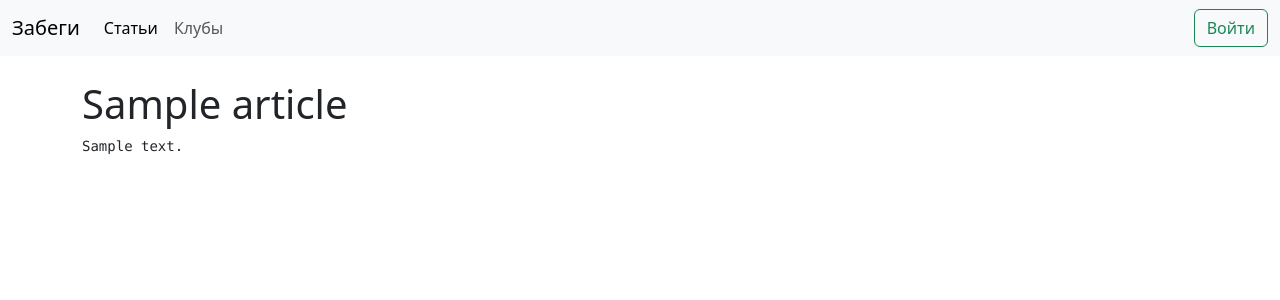
After one commit to enkeow/run_projects, a Flask app: page /articles/1 in a window 1280 px wide. The commit adds this page. Shown: the top 300 px of the page. Run offline with Flask 3, Linux system fonts and the light colour scheme; tables that the repository leaves empty hold one stand-in row (values such as "Sample post").

Commit message:
html для страницы со статьей

```diff
--- a/app.py
+++ b/app.py
@@ -29,7 +29,7 @@ def main_page():
     return render_template("main_page.html")
 
 
-@app.route("/article", methods=["POST", "GET"])
+@app.route("/add_article", methods=["POST", "GET"])
 def add_article():
     form = LoginForm()
     if request.method == "GET":
@@ -46,13 +46,19 @@ def add_article():
             db.session.commit()
             flash('Статья успешно добавлена на сайт')
             return render_template('main_page.html', form=form)
-    return render_template('main_page.html', form=form)
 
 
 @app.route('/articles')
 def articles_page():
-    articles = Article_run.query.order_by(Article_run.id.desc()).limit(3).all()
+    articles = Article_run.query.order_by(Article_run.id.desc()).limit(6).all()
     return render_template('article_page.html', articles=articles)
+
+
+@app.route('/articles/<int:article_id>')
+def article_id(article_id):
+    article = Article_run.query.get_or_404(article_id)
+
+    return render_template('article_id.html', article=article)
 
 
 if __name__ == "__main__":
--- a/templates/article.html
+++ b/templates/article.html
@@ -13,7 +13,7 @@
             {{ form.text(class="form-control text") }}
             <br>
             <div class="d-flex justify-content-center">
-                <button type="submit" class="btn btn-primary">Добавить статью</button>
+                <button type="submit" class="btn btn-outline-dark">Добавить статью</button>
             </div>
         </form>
     </div>
--- /dev/null
+++ b/templates/article_id.html
@@ -0,0 +1,6 @@
+{% extends 'main.html' %}
+
+{% block content %}
+    <h1>{{ article.title }}</h1>
+    <pre style="white-space: pre-wrap;">{{ article.text }}</pre>
+{% endblock %}
--- a/templates/index.html
+++ b/templates/index.html
@@ -68,7 +68,6 @@
     <div class="container">
       <img src="https://wnmarathon.runc.run/uploads/page_card_photos/WhiteNights_Photo_01.jpg" alt="Изображение бега">
       <div class="container-text">
-        <h1>Легких ног</h1>
         <button class="btn btn-primary">Найти забег</button>
       </div>
     </div>
@@ -88,7 +87,7 @@
       <li>Делайте паузы между тренировками — в самом начале можно бегать через день, чтобы организм успевал восстановиться и отдохнуть.</li>
     </div>
     <div class="container-fluid footer">
-      <div class="row">
+      <div class="row",>
         <div class="col">
           <p>Контакты</p>
         </div>
--- a/templates/main_page.html
+++ b/templates/main_page.html
@@ -2,10 +2,9 @@
 
 {% block content %}
 <div class="container">
-    <img src="https://wnmarathon.runc.run/uploads/page_card_photos/WhiteNights_Photo_01.jpg" alt="Изображение бега">
+    <img src="https://wnmarathon.runc.run/uploads/page_card_photos/WhiteNights_Photo_04.jpg" alt="Изображение бега">
     <div class="container-text">
-      <h1>Легких ног</h1>
-      <button class="btn btn-primary">Найти забег</button>
+      <button class="btn btn-outline-secondary">Найти забег</button>
     </div>
   </div>
   <div class="container text-container mb-5">
--- a/templates/navbar.html
+++ b/templates/navbar.html
@@ -1,13 +1,13 @@
 <nav class="navbar navbar-expand-lg bg-body-tertiary">
     <div class="container-fluid">
-      <a class="navbar-brand" href="#">Забеги</a>
+      <a class="navbar-brand" href="http://127.0.0.1:5000/">Забеги</a>
       <button class="navbar-toggler" type="button" data-bs-toggle="collapse" data-bs-target="#navbarSupportedContent" aria-controls="navbarSupportedContent" aria-expanded="false" aria-label="Toggle navigation">
         <span class="navbar-toggler-icon"></span>
       </button>
       <div class="collapse navbar-collapse" id="navbarSupportedContent">
         <ul class="navbar-nav me-auto mb-2 mb-lg-0">
           <li class="nav-item">
-            <a class="nav-link active" aria-current="page" href="http://127.0.0.1:5000/article">Статьи</a>
+            <a class="nav-link active" aria-current="page" href="http://127.0.0.1:5000/articles">Статьи</a>
           </li>
           <li class="nav-item">
             <a class="nav-link" href="#">Клубы</a>
```
Also changed, not shown: templates/article_page.html (+5 -3 lines).
